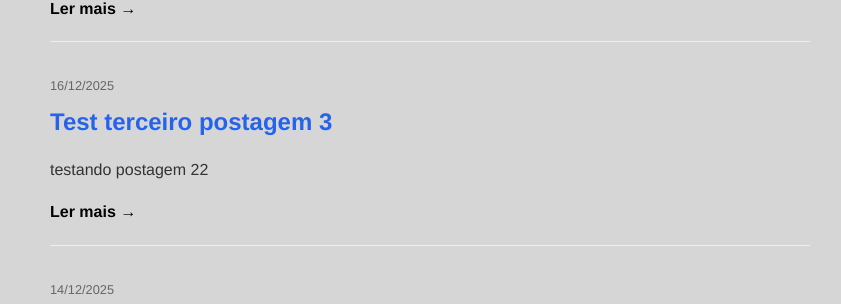
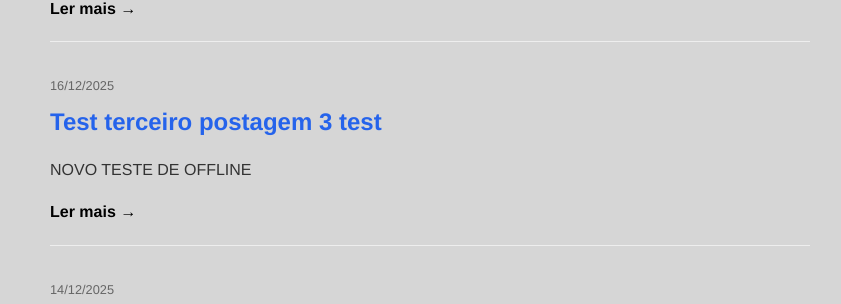
Before and after one commit to gabrielgomesxp/site-teste-delay, a Jekyll site: the page built from index.md, in a window 1280 px wide. Shown: the part 381-685 px from the top of the page, without its empty margins (210-1051 px from the left). Built offline with Jekyll 4.4.1, drawn with Linux system fonts in a browser that asks for light colours.

Commit message:
Sync: _posts/2025-12-14-test-terceiro-postagem-3.md

```diff
--- a/_posts/2025-12-14-test-terceiro-postagem-3.md
+++ b/_posts/2025-12-14-test-terceiro-postagem-3.md
@@ -1,10 +1,10 @@
 ---
 layout: page
-title: Test terceiro postagem 3
+title: Test terceiro postagem 3 test
 permalink: /test-terceiro-postagem-3/
 date: 2025-12-16
 tags:
 published: true
 ---
 
-testando postagem 22
+NOVO TESTE DE OFFLINE
```
